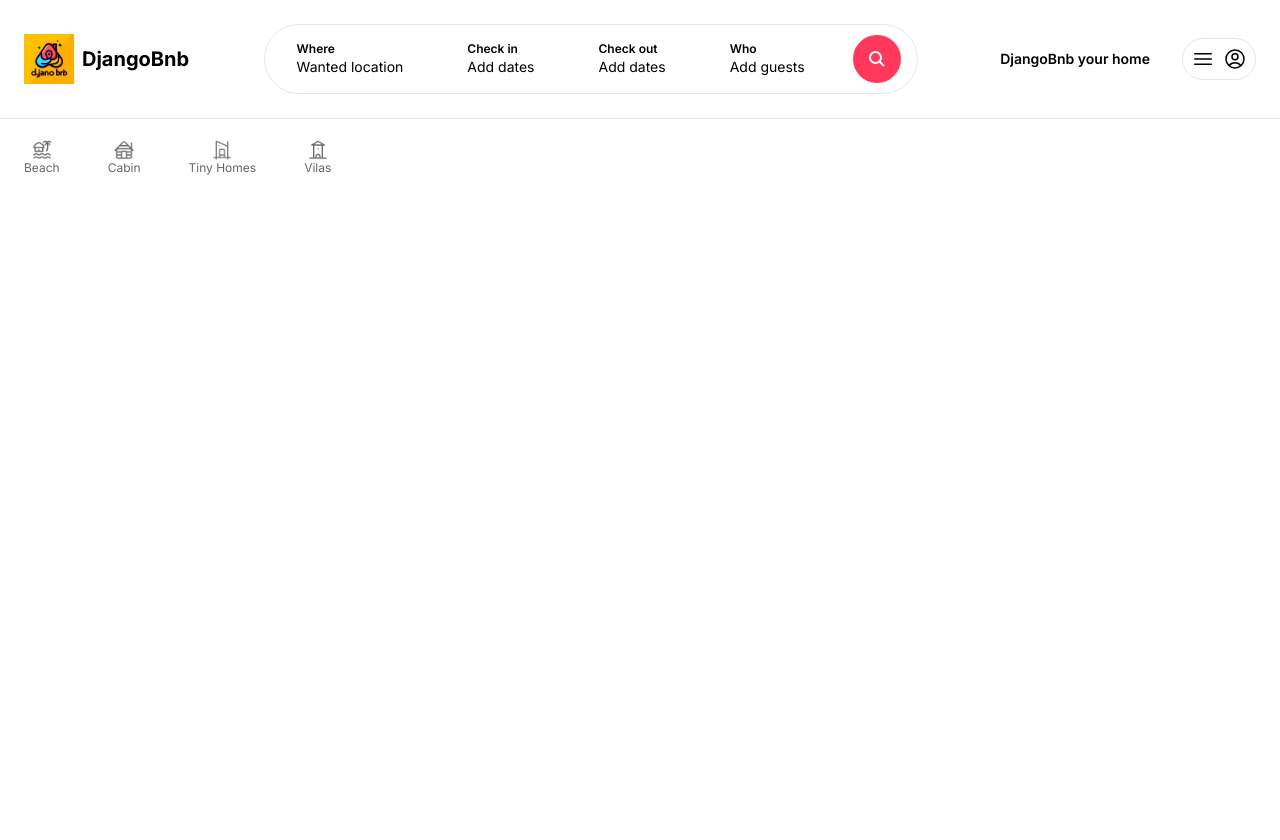
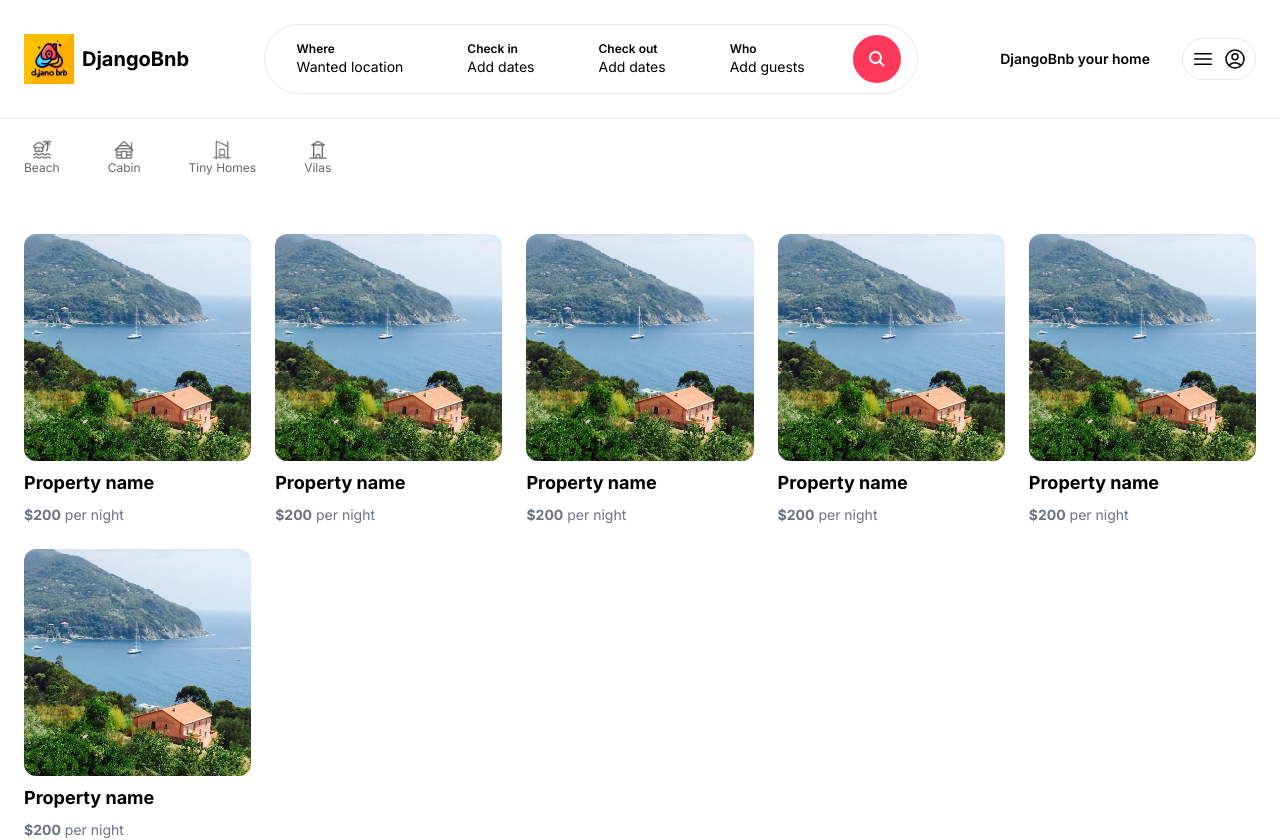
Before and after one commit to Ata-Xan/django-nextjs-airbnb, a Next.js app: page / in a window 1280 px wide. Before the commit the page ends 800 px from the top, so only its background shows below. Built offline with nearby package versions, Linux system fonts and the light colour scheme.

Commit message:
PropertyList added

```diff
--- /dev/null
+++ b/app/components/properties/PropertyItem.tsx
@@ -0,0 +1,19 @@
+import Image from 'next/image';
+const PropertyItem = () => {
+
+    return (
+        <div className="cursor-pointer">
+            <div className="relative overflow-hidden aspect-square rounded-xl">
+                <Image src="/beach-1.jpeg" layout="fill" objectFit="cover" alt="Property Image" sizes="(max-width: 768px): 768px, (max-width:1200px): 768px, 768px" className='hover:scale-110 object-cover transition h-full w-full' />
+            </div>
+            <div className="mt-2">
+                <p className="text-lg font-bold">Property name</p>
+            </div>
+            <div className="mt-2">
+                <p className="text-sm text-gray-500"><strong>$200</strong> per night</p>
+            </div>
+        </div>
+    );
+}
+
+export default PropertyItem;
--- a/app/components/properties/PropertyList.tsx
+++ b/app/components/properties/PropertyList.tsx
@@ -0,0 +1,15 @@
+import PropertyItem from './PropertyItem';
+const PropertyList = ()=>{
+    return (
+        <div className="mt-4 grid gird-cols-1 md:grid-cols-3 lg:grid-cols-5 gap-6">
+            <PropertyItem/>
+            <PropertyItem/>
+            <PropertyItem/>
+            <PropertyItem/>
+            <PropertyItem/>
+            <PropertyItem/>
+        </div>
+    );
+}
+
+export default PropertyList;
--- a/app/page.tsx
+++ b/app/page.tsx
@@ -1,10 +1,12 @@
 import Categories from "./components/categories/Categories"
+import PropertyList from "./components/properties/PropertyList";
 
 
 export default function Home() {
   return (
     <main className="max-w-[1500px] mx-auto px-6">
      <Categories/>
+     <PropertyList/>
     </main>
   );
 }
```
Also changed, not shown: public/beach-1.jpeg (added).
